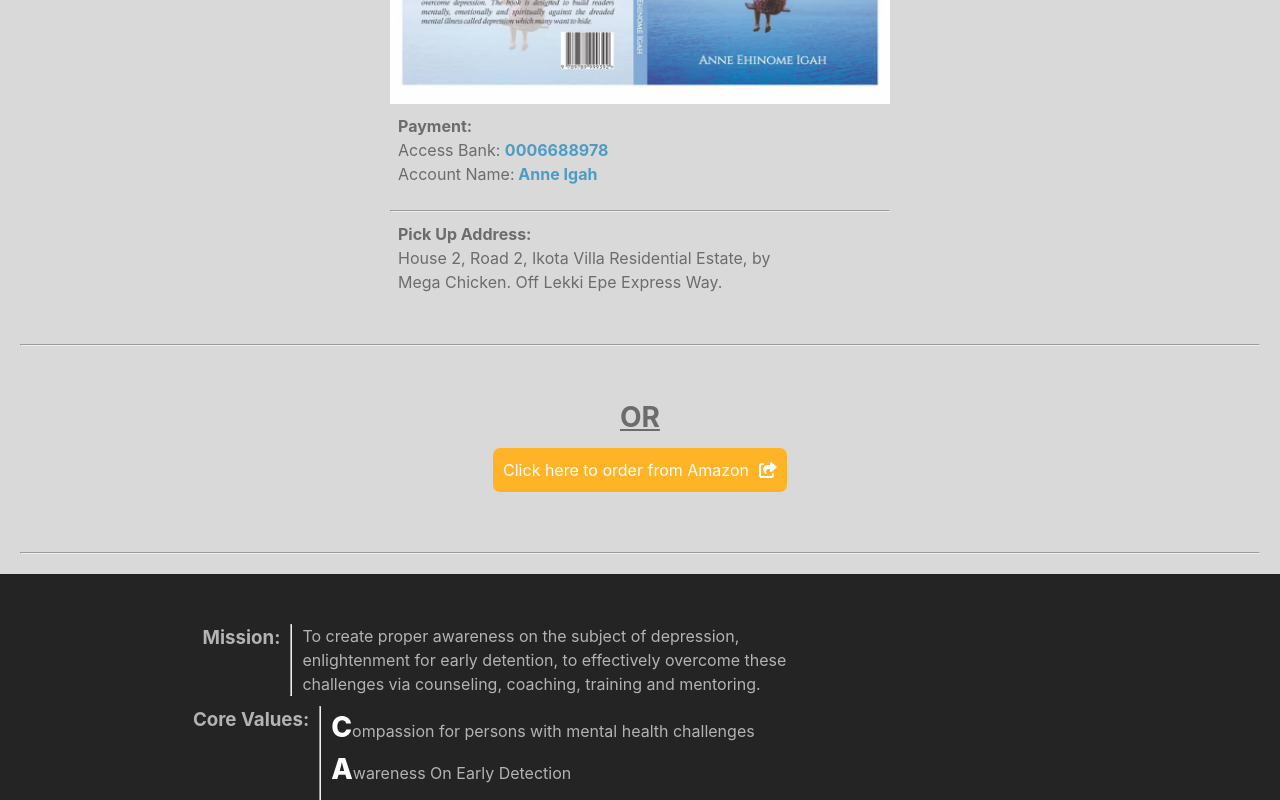
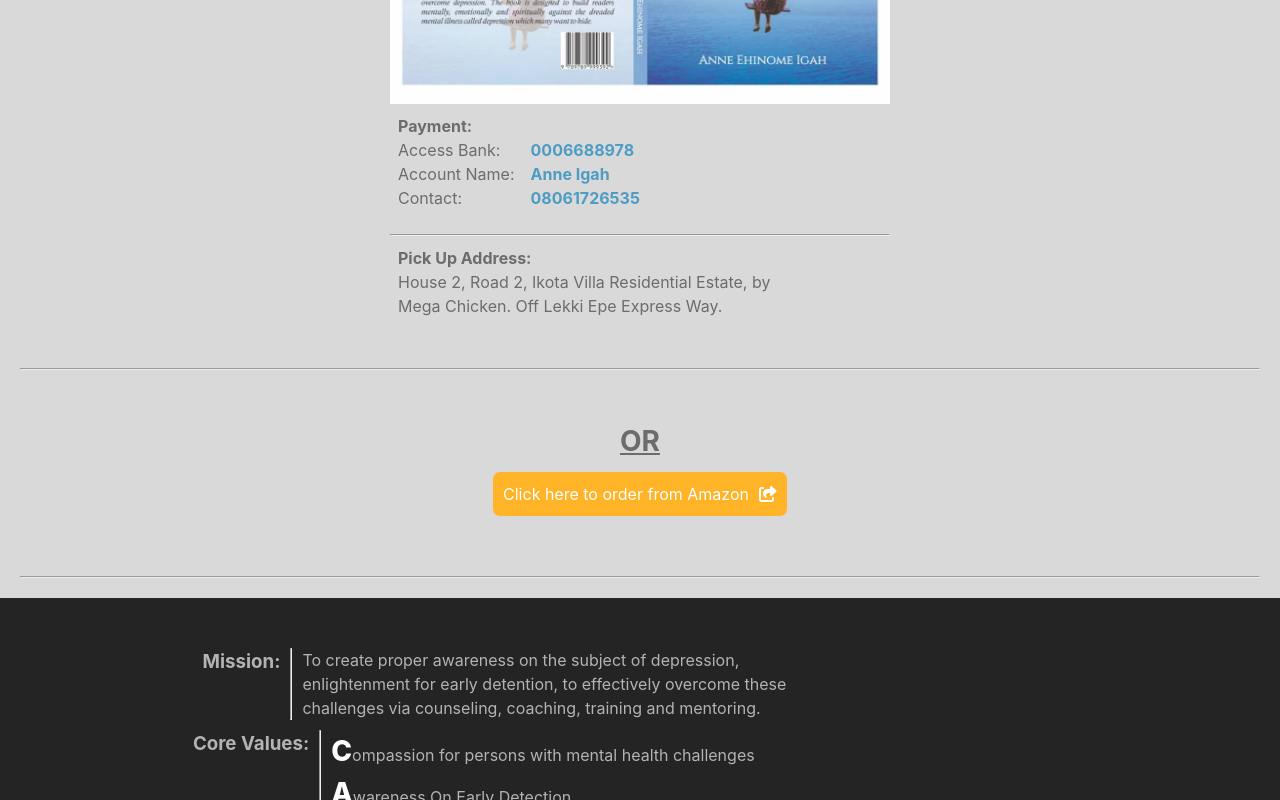
Before and after one commit to Shekinah007/annes-app, a React (Vite) app: page / in a window 1280 px wide. Shown: the part 2700-3500 px from the top of the page. Built offline with nearby package versions, Linux system fonts and the light colour scheme.

Commit message:
Add contact to getbook section

```diff
--- a/src/App.jsx
+++ b/src/App.jsx
@@ -208,8 +208,8 @@ function App() {
               <span>anneIgah353</span>
             </div>
             <div>
+              <span className="email">oamen.ehinome@gmail.com</span>
               <i className="fa fa-2x fa-envelope-square"></i>
-              <span className="email">oamen.ehinome@gmail.com</span>
             </div>
           </div>
           <br />
--- a/src/components/GetBook.jsx
+++ b/src/components/GetBook.jsx
@@ -35,8 +35,22 @@ const GetBook = () => {
                     <p className='price'>N2500</p>
                 </div>
                 <p className='pick-up'>Payment:</p>
-                <p>Access Bank: <span className="color">0006688978</span></p>
+                {/* <p>Access Bank: <span className="color">0006688978</span></p>
                 <p>Account Name:<span className="color"> Anne Igah</span></p>
+                <p>Contact: <span className='color'>08061726535</span></p> */}
+                <div className='pay-and-contact'>
+                    <div className="">
+                        <p>Access Bank:</p>
+                        <p>Account Name:</p>
+                        <p>Contact:</p>
+                    </div>
+                    {/* <hr /> */}
+                    <div>
+                        <p className="color">0006688978</p>
+                        <p className="color"> Anne Igah</p>
+                        <p className='color'>08061726535</p>
+                    </div>
+                </div>
                 <br />
                 <hr />
                 <p className='pick-up'>Pick Up Address:</p>
@@ -88,7 +102,7 @@ const GetBook = () => {
             <hr></hr>
 
             {/* <br /> */}
-        </div>
+        </div >
     )
 }
 
--- a/src/components/getbook.css
+++ b/src/components/getbook.css
@@ -159,3 +159,9 @@ i {
     color: rgb(77, 156, 195);
     font-weight: 700;
 }
+
+.pay-and-contact {
+    display: flex;
+    flex-direction: row;
+
+}
```
